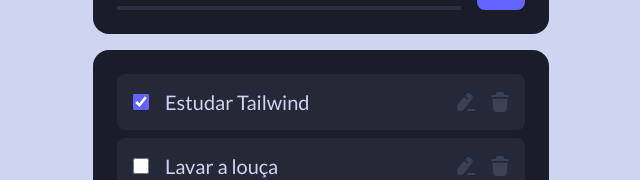
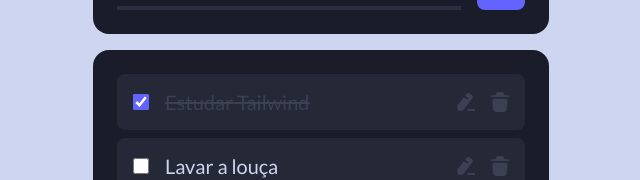
Before and after one commit to Alisson-Lima/tailwind_todo, a React (Vite) app: page / in a window 1280 px wide. Both pictures are taken after a click on the element "Estudar Tailwind". Shown: the part 320-500 px from the top of the page, without its empty margins (319-959 px from the left). Built offline with nearby package versions, Linux system fonts and the light colour scheme.

Commit message:
fixing bugs

```diff
--- a/src/components/Task/index.tsx
+++ b/src/components/Task/index.tsx
@@ -12,6 +12,7 @@
   const {dispatch} = useTaskContext()
   const [isEdit, setIsEdit] = useState<boolean>(false)
   const [newTask, setNewtask] = useState<string>(task)
+  const [isCheck, setIsCheck] = useState<boolean>(false)
 
 
   const handleDeleteTask = () => {
@@ -24,6 +25,11 @@
   }
 
   const handleSaveTask = () =>{
+    if(newTask.trim() === ""){
+      console.log("Você não pode adicionar uma tarefa vazia")
+      setNewtask("Nova tarefa...")
+      return
+    }
     dispatch({type: "EDIT_TASK", payload: {oldTask: task, newTask: newTask}})
     setIsEdit(false)
   }
@@ -34,14 +40,26 @@
     >
 
       <label className="h-14 w-full items-center flex gap-4 cursor-pointer">
-        <input type="checkbox" className=" accent-purple bg-transparent border-2 border-red w-4 h-4 outline-none rounded-2xl relative block"/>
+        <input
+          type="checkbox"
+          className=" accent-purple bg-transparent border-2 border-red w-4 h-4 outline-none rounded-2xl relative block"
+          onClick={()=>setIsCheck(!isCheck)}
+        />
         {
           !isEdit ? (
-            <p
-            className="text-xl font-lato text-gray-100 font-medium"
-          >
-            {task}
-          </p>
+            !isCheck ? (
+              <p
+              className="text-xl font-lato text-gray-100 font-medium"
+            >
+              {task}
+            </p>
+            ) : (
+              <p
+              className="text-xl font-lato font-medium text-gray-300 line-through"
+            >
+              {task}
+            </p>
+            )
           ) : (
               <input
                 type="text"
--- a/src/components/TasksTable/index.tsx
+++ b/src/components/TasksTable/index.tsx
@@ -12,9 +12,13 @@
      className=" p-6 bg-gray-600 rounded-2xl flex flex-col gap-2"
     >
     {
-        tasks.map((item, i) => (
+        tasks.length > 0 ? (
+          tasks.map((item, i) => (
             <Task key={i} task={item}/>
         )).reverse()
+        ) : (
+          <h2 className="text-2xl text-gray-100 text-center">Nenhuma tarefa pendente. :P</h2>
+        )
     }
     </div>
   )
```
